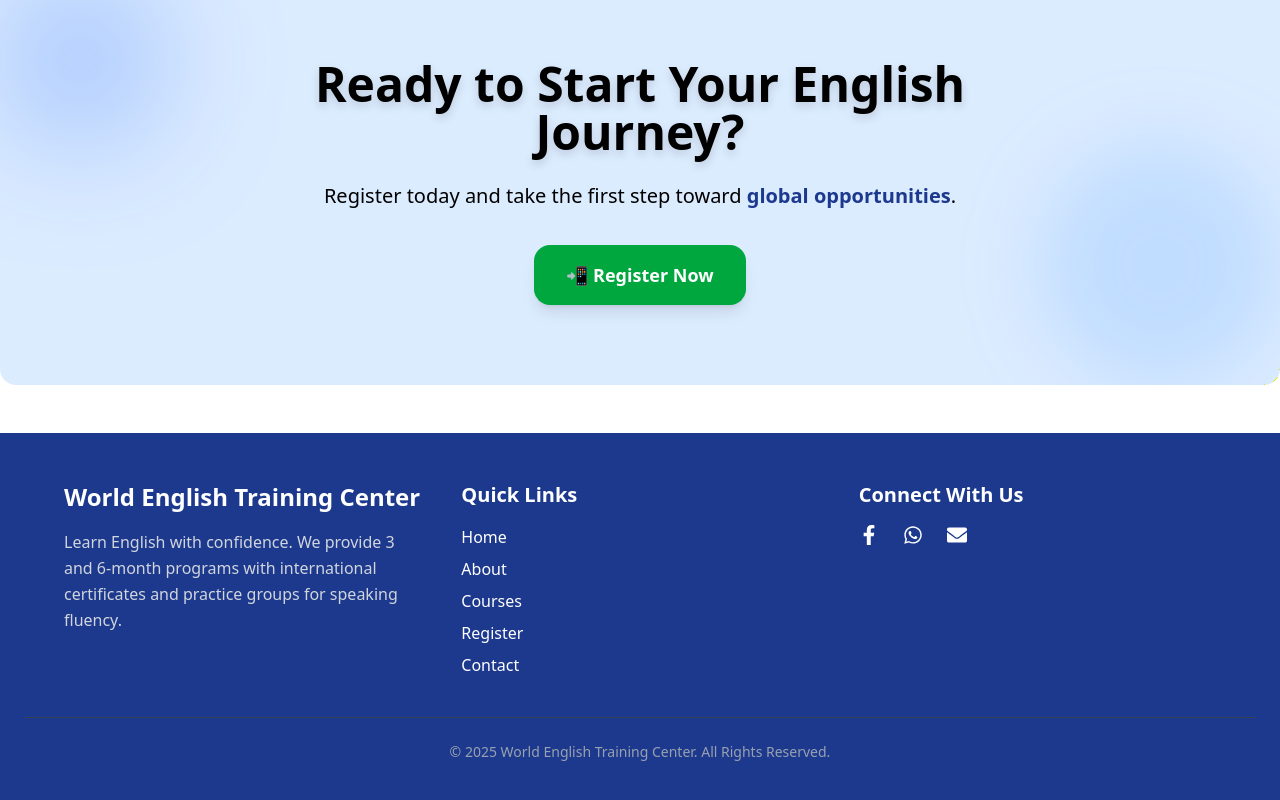
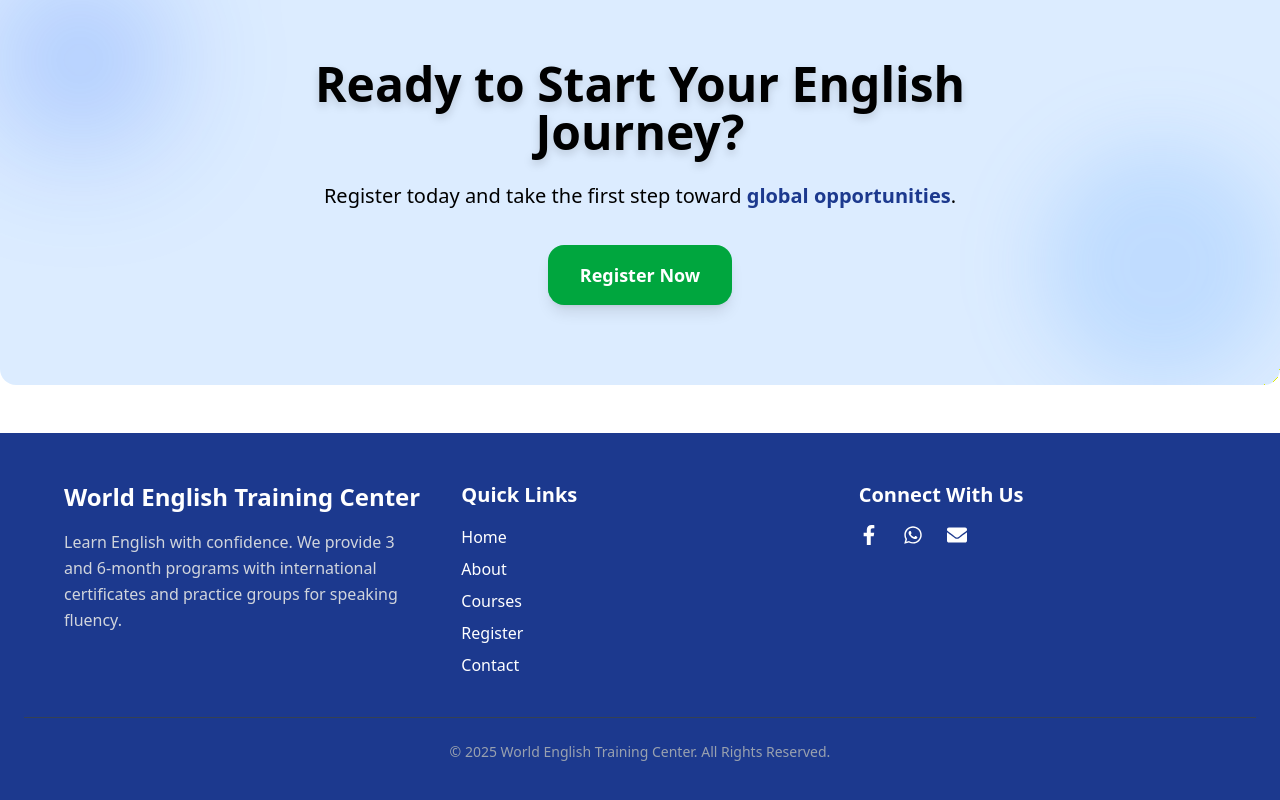
Before and after one commit to Abbaslewa/Login-Using-Next.js, a Next.js app: page /register in a window 1280 px wide. Shown: the part 978-1778 px from the top of the page. Built offline with nearby package versions, Linux system fonts and the light colour scheme.

Commit message:
updating

```diff
--- a/app/register/page.tsx
+++ b/app/register/page.tsx
@@ -123,7 +123,7 @@ export default function Register() {
             target="_blank"
             className="inline-flex items-center gap-2 bg-green-600 hover:bg-green-500 text-white px-6 sm:px-8 py-3 sm:py-4 rounded-xl sm:rounded-2xl text-base sm:text-lg font-bold shadow-lg hover:shadow-2xl transform hover:scale-105 active:scale-95 transition duration-300"
           >
-            📲 Register Now
+             Register Now
           </a>
         </div>
       </section>
```
